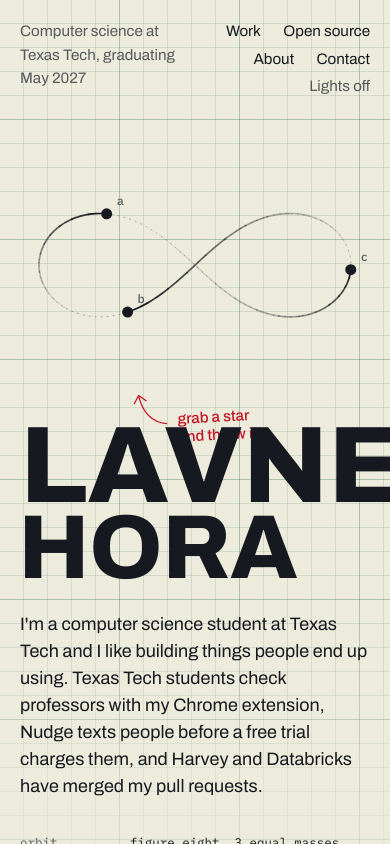
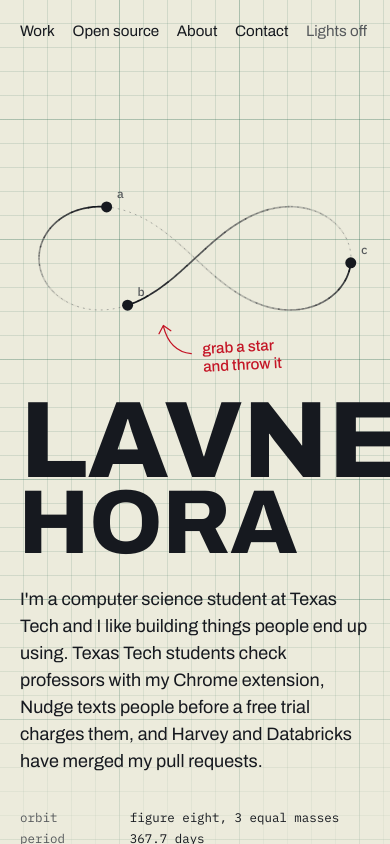
Before and after one commit to lavneethora/portfolio, a Next.js app: page / in a window 390 px wide. Shown: the top 844 px of the page. Built offline with nearby package versions, Linux system fonts and the light colour scheme; no server answers.

Commit message:
Fix the phone header and the hint overlapping the name

```diff
--- a/src/app/globals.css
+++ b/src/app/globals.css
@@ -176,6 +176,18 @@
   text-decoration: none;
 }
 
+/* On a phone the nav gets the whole row. The same fact is in About. */
+@media (max-width: 699px) {
+  .site-header > p {
+    display: none;
+  }
+
+  .site-header nav {
+    justify-content: flex-start;
+    gap: 0.25rem 1.1rem;
+  }
+}
+
 .site-header a:hover {
   text-decoration: underline;
 }
@@ -268,7 +280,7 @@
   gap: 2rem;
   align-content: end;
   min-height: 100svh;
-  padding: 50svh var(--gutter) 2.25rem;
+  padding: 47svh var(--gutter) 2.25rem;
   pointer-events: none;
 }
 
@@ -409,8 +421,8 @@
 @media (max-width: 899px) {
   .orbit-hint {
     left: 50%;
-    top: calc(var(--oy) + 17svh);
-    translate: -50% 0;
+    top: calc(var(--oy) + 9.5svh);
+    translate: -30% 0;
   }
 }
 
```
